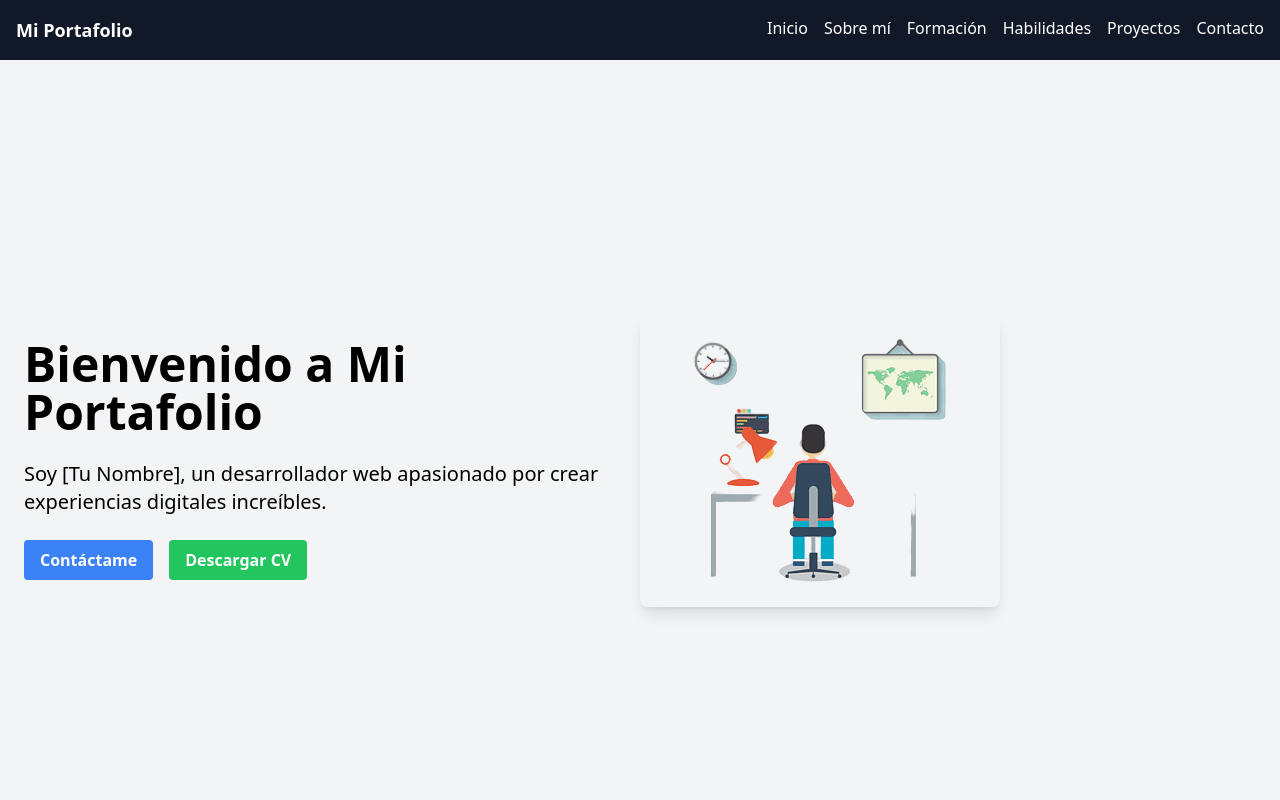
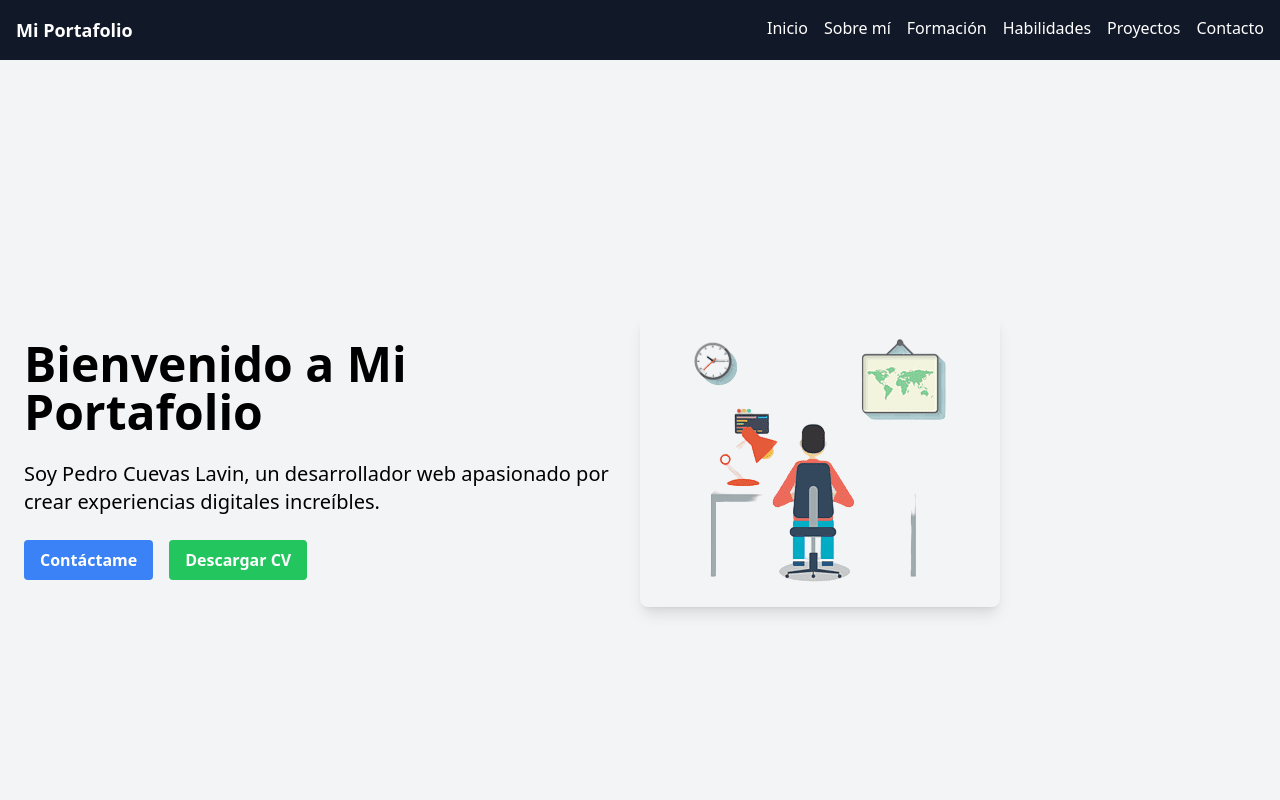
Before and after one commit to faofaofao/Portafolio, a Next.js app in the folder client/: page / in a window 1280 px wide. Shown: the top 800 px of the page. Built offline with nearby package versions, Linux system fonts and the light colour scheme; no server answers.

Commit message:
edit html con presentacion componente hero.js

```diff
--- a/client/src/components/Hero.js
+++ b/client/src/components/Hero.js
@@ -4,7 +4,7 @@ const Hero = () => (
     <div className="container mx-auto px-6 flex flex-col md:flex-row items-center justify-between h-full">
       <div className="text-center md:text-left text-black md:w-1/2">
         <h1 className="text-5xl font-bold mb-6">Bienvenido a Mi Portafolio</h1>
-        <p className="text-xl mb-6">Soy [Tu Nombre], un desarrollador web apasionado por crear experiencias digitales increíbles.</p>
+        <p className="text-xl mb-6">Soy Pedro Cuevas Lavin, un desarrollador web apasionado por crear experiencias digitales increíbles.</p>
         <div className="flex justify-center md:justify-start space-x-4">
           <a href="#contact" className="bg-blue-500 hover:bg-blue-700 text-white font-bold py-2 px-4 rounded">
             Contáctame
```
